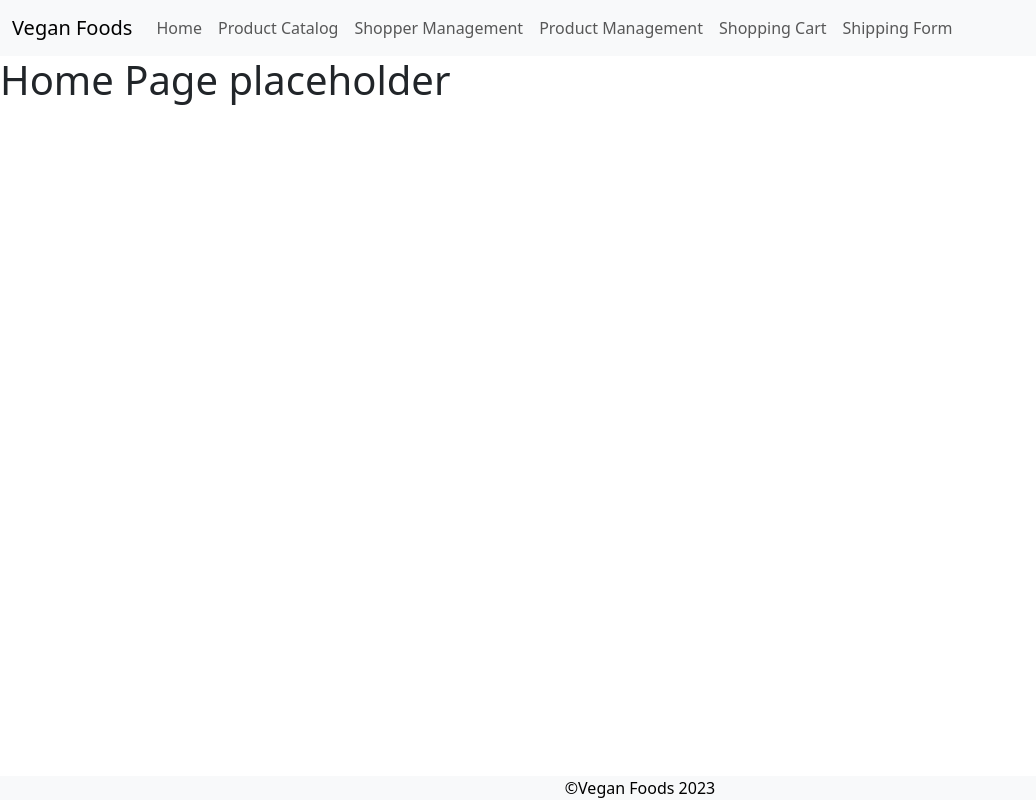
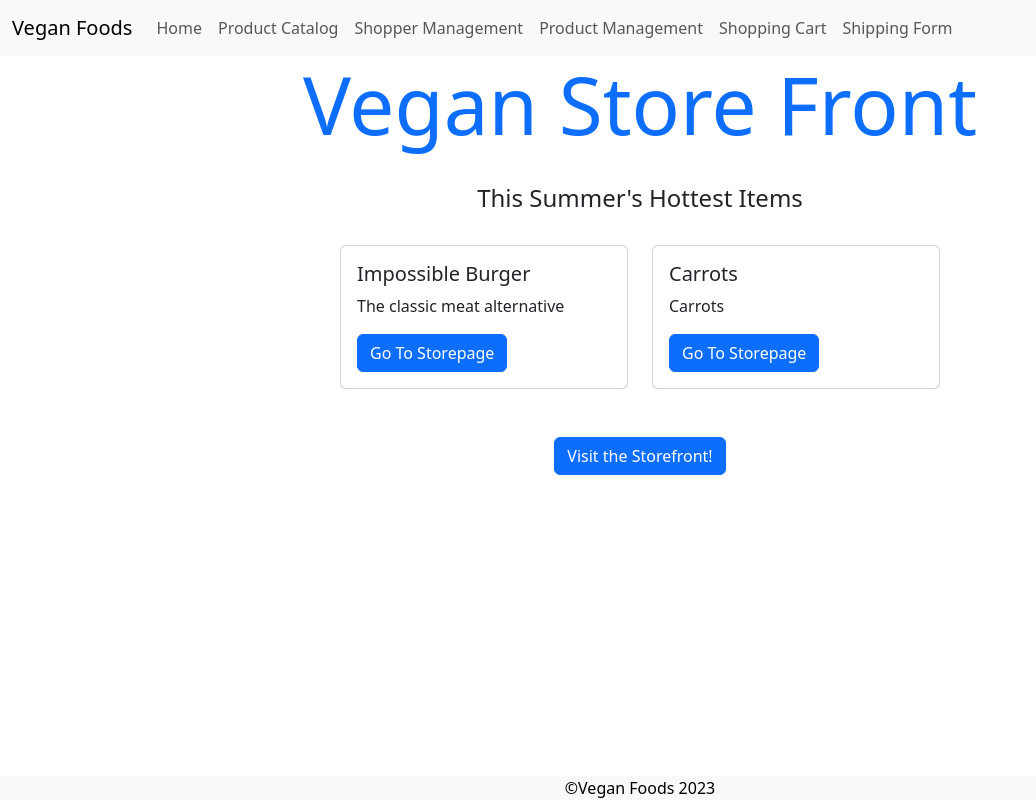
Before and after one commit to JohnnyJapes/IST256-VeganStorefront, a plain HTML site: page index.html in a window 1280 px wide. Shown: the whole page, without its empty margins (0-1036 px from the left). Drawn offline with nearby package versions, Linux system fonts and the light colour scheme.

Commit message:
placeholder home

```diff
--- a/index.html
+++ b/index.html
@@ -4,7 +4,7 @@
     <meta charset="UTF-8">
     <meta http-equiv="X-UA-Compatible" content="IE=edge">
     <meta name="viewport" content="width=device-width, initial-scale=1.0">
-    <title>Document</title>
+    <title>Vegan Store Home</title>
     <link href="https://cdn.jsdelivr.net/npm/bootstrap@5.3.0/dist/css/bootstrap.min.css" rel="stylesheet"
         integrity="sha384-9ndCyUaIbzAi2FUVXJi0CjmCapSmO7SnpJef0486qhLnuZ2cdeRhO02iuK6FUUVM" crossorigin="anonymous">
     <script src="https://cdn.jsdelivr.net/npm/bootstrap@5.3.0/dist/js/bootstrap.bundle.min.js"
@@ -48,11 +48,49 @@
             </div>
         </div>
     </nav>
-    <h1>Home Page placeholder</h1>
-    <footer
-        class="position-absolute bottom-0 start-50 translate-middle-x text-bg-light text-center container-fluid mt-3">
-        &copy;Vegan Foods 2023
-    </footer>
-</body>
+
+
+    <body class="bg-body mb-3">
+
+        <div class="pb-2">
+
+            <h1 class="display-1 text-center text-primary">Vegan Store Front</h1>
+
+            <h4 class="text-center py-4">This Summer's Hottest Items</h4>
+            <div class="container-md d-flex justify-content-center">
+                <div class="row ">
+                    <div class="col d-flex justify-content-center">
+                        <div class="card" style="width: 18rem;">
+                            <div class="card-body">
+                                <h5 class="card-title">Impossible Burger</h5>
+                                <p class="card-text">The classic meat alternative</p>
+                                <a href="#" class="btn btn-primary">Go To Storepage</a>
+                            </div>
+                        </div>
+                    </div>
+                    <div class="col d-flex justify-content-center">
+                        <div class="card" style="width: 18rem;">
+                            <div class="card-body">
+                                <h5 class="card-title">Carrots</h5>
+                                <p class="card-text">Carrots</p>
+                                <a href="#" class="btn btn-primary">Go To Storepage</a>
+                            </div>
+                        </div>
+                    </div>
+                </div>
+            </div>
+
+            <div class="container-fluid d-flex justify-content-center mt-5 pb-5">
+                <a href="catalog.html" class="btn btn-primary">Visit the Storefront!</a>
+            </div>
+        </div>
+
+
+
+        <footer
+            class="position-absolute bottom-0 start-50 translate-middle-x text-bg-light text-center container-fluid mt-3">
+            &copy;Vegan Foods 2023
+        </footer>
+    </body>
 
 </html>
```
